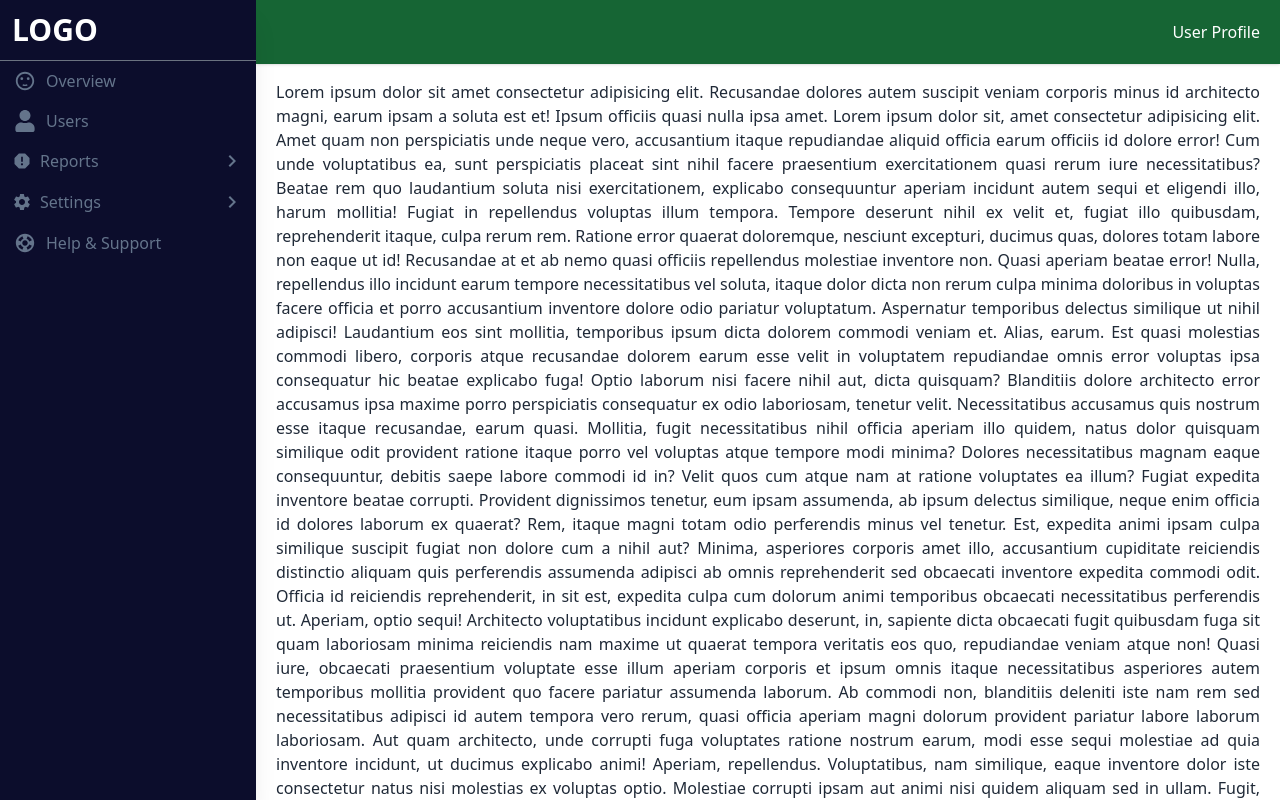
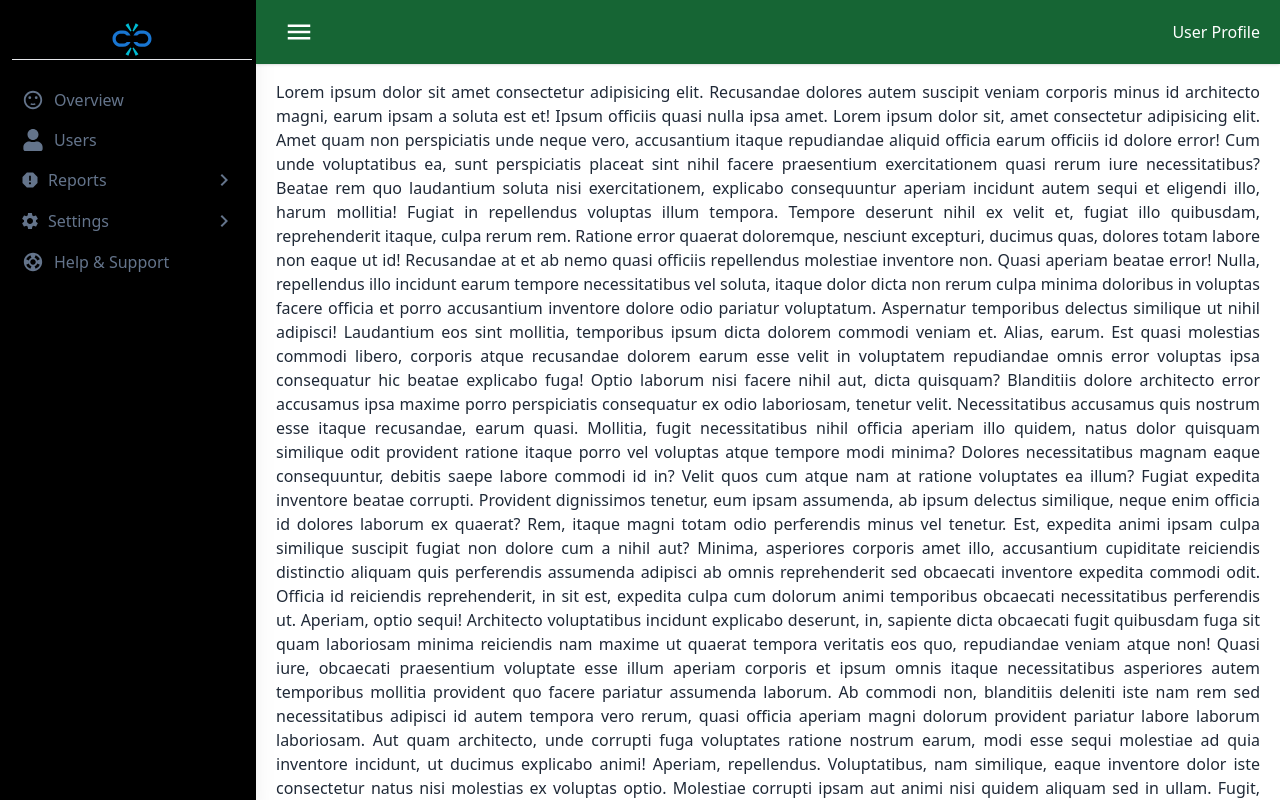
Before and after one commit to Sushil500530/Simple_Dashboard_Layout, a React (Vite) app: page / in a window 1280 px wide. Shown: the top 800 px of the page. Built offline with nearby package versions, Linux system fonts and the light colour scheme.

Commit message:
add logic for menu showing specificly

```diff
--- a/src/App.jsx
+++ b/src/App.jsx
@@ -4,8 +4,8 @@ import SimpleDashboardLayout from "./components/layouts/simple-layout"
 function App() {
   return (
     <>
-      {/* <DashbaordLayout /> */}
-      <SimpleDashboardLayout />
+      <DashbaordLayout />
+      {/* <SimpleDashboardLayout /> */}
     </>
   )
 }
--- a/src/components/layouts/DashbaordLayout.jsx
+++ b/src/components/layouts/DashbaordLayout.jsx
@@ -1,14 +1,24 @@
 import { useState, useEffect } from "react";
 import { FcBrokenLink } from "react-icons/fc";
-import { MdMenu } from "react-icons/md";
+import { MdMenu, MdStar } from "react-icons/md";
 import { Outlet, Link } from 'react-router-dom';
 import { MdDashboard, MdSettings } from 'react-icons/md';
+import { dashboardData } from "../../data/menu-items";
+import AccordionLink from "../reuseable/accordion-link";
+import AccordionMenu from "../reuseable/accordion-menu";
 
 const DashbaordLayout = () => {
     const [isActive, setIsActive] = useState(false);
+    const [isActiveIconContent, setIsActiveIconContent] = useState(false);
     const [activeMenuIndex, setActiveMenuIndex] = useState(null); // Track which menu is active
+    const [openAccordion, setOpenAccordion] = useState(null);
 
     const linkMenus = [
+        {
+            title: 'Overview',
+            path: '/settings',
+            icon: <MdStar />,
+        },
         {
             title: 'Home',
             path: '/',
@@ -31,22 +41,26 @@ const DashbaordLayout = () => {
                 { title: 'Privacy', path: '/privacy' },
             ],
         },
+
     ];
 
     const handleToggleLeft = () => {
-        setIsActive(!isActive);
+        setIsActiveIconContent(!isActiveIconContent);
     };
 
     const toggleSubMenu = (index) => {
-        setActiveMenuIndex(activeMenuIndex === index ? null : index); // Toggle submenu visibility
+        // Toggle submenu visibility
+        setActiveMenuIndex(activeMenuIndex === index ? null : index);
     };
-
+    const handleToggle = (id) => {
+        setOpenAccordion(openAccordion === id ? null : id);
+    };
     // Close submenu when clicking outside
     useEffect(() => {
         const handleClickOutside = (event) => {
             const sidebar = document.getElementById('sidebar');
             if (sidebar && !sidebar.contains(event.target)) {
-                setActiveMenuIndex(null); // Close submenu if clicking outside
+                setActiveMenuIndex(null);
             }
         };
 
@@ -61,15 +75,86 @@ const DashbaordLayout = () => {
             {/* Sidebar */}
             <div
                 id="sidebar"
-                className={`fixed bg-gray-500 text-[#64748B] shadow-xl min-h-screen inset-y-0 left-0 transform
-                 ${isActive ? "w-[70px] -translate-x-full lg:translate-x-0" : "w-64"} transition-all duration-200 px-2`}
+                className={`fixed bg-[#000000] text-[#64748B] shadow-xl min-h-screen inset-y-0 left-0 transform
+                 ${isActiveIconContent ? "w-[70px] -translate-x-full lg:translate-x-0" : "w-64"} transition-all duration-200 px-2`}
             >
                 <FcBrokenLink className="text-3xl relative left-1 w-full h-10 my-5 border-b" />
-                <div className="bg-transparent text-black hidden lg:block">
+                {
+                    isActiveIconContent ? <div className="bg-transparent text-black hidden lg:block">
+                        <div className="flex flex-col items-start justify-center">
+                            {linkMenus.map((menu, index) => (
+                                <div key={index} className="relative w-full">
+                                    <div
+                                        role="button"
+                                        className="btn flex items-center justify-center w-full"
+                                        onClick={() => toggleSubMenu(index)}
+                                    >
+                                        {menu.icon}
+                                    </div>
+                                    {activeMenuIndex === index && (
+                                        <div className={`${menu?.subTitle?.length > 0 && "absolute left-16 top-0 w-48 bg-white shadow-lg rounded z-50 p-3"}`}>
+                                            <ul className="space-y-2">
+                                                {menu?.subTitle?.length > 0 && menu?.subTitle?.map((subItem, subIndex) => (
+                                                    <li key={subIndex}>
+                                                        <Link to={subItem.path} className="text-blue-500 hover:underline">
+                                                            {subItem.title}
+                                                        </Link>
+                                                    </li>
+                                                ))}
+                                            </ul>
+                                        </div>
+                                    )}
+                                </div>
+                            ))}
+                        </div>
+                    </div>
+                    :
+                    <div className="common-flex flex-col
+                     gap-1">
+                        {dashboardData?.length > 0 && dashboardData.map((item) => (
+                            item?.subMenu ? (
+                                <AccordionMenu
+                                    key={item?.id}
+                                    icon={item?.icon}
+                                    title={item?.title}
+                                    isOpen={openAccordion === item?.id}
+                                    onToggle={() => handleToggle(item?.id)}
+                                >
+                                    {item?.subMenu.map((subItem, index) => (
+                                        <AccordionLink
+                                            key={index}
+                                            pathName={subItem?.href}
+                                            linkTitle={subItem?.title}
+                                            handleClick={handleToggleLeft}
+                                        />
+                                    ))}
+                                </AccordionMenu>
+                            ) : (
+                                <AccordionLink
+                                    pathName={item?.href}
+                                    linkTitle={item?.title}
+                                    icon={item?.icon}
+                                    handleClick={handleToggleLeft}
+                                />
+                            )
+                        ))}
+                    </div>
+                }
+            </div>
+            {/* <div
+             id="sidebar"
+                className={` z-50 fixed bg-gray-500 text-[#000000] shadow-xl overflow-y-auto min-h-screen inset-y-0 left-0 transform
+                 ${isActive ? "w-[70px] transition-all duration-200 -translate-x-full lg:translate-x-0" : "w-64 transition-all duration-200 ease-in-out bg-gray-500"
+                    } transition-all duration-200 px-2`}
+
+            >
+                <FcBrokenLink className="text-3xl relative left-1 w-full h-10 my-5 border-b z-50 " />
+                {
+                    isActive ? <div>Left menu</div> : <div className="bg-transparent text-black hidden lg:block">
                     <div className="flex flex-col items-start justify-center">
                         {linkMenus.map((menu, index) => (
                             <div key={index} className="relative w-full">
-                                {/* Main Menu Button */}
+
                                 <div
                                     role="button"
                                     className="btn flex items-center justify-start w-full"
@@ -79,7 +164,7 @@ const DashbaordLayout = () => {
                                     <span className={`${isActive ? 'hidden' : 'ml-2'}`}>{menu.title}</span>
                                 </div>
 
-                                {/* Submenu Popover */}
+
                                 {activeMenuIndex === index && (
                                     <div className="absolute left-16 top-0 w-48 bg-white shadow-lg z-50 p-3">
                                         <ul className="space-y-2">
@@ -97,11 +182,12 @@ const DashbaordLayout = () => {
                         ))}
                     </div>
                 </div>
-            </div>
+                }
+            </div> */}
 
             {/* Top navigation bar */}
             <div className={`fixed top-0 bg-green-800 text-white right-0 flex items-center justify-between h-16 z-[999]
-                    ${isActive ? 'w-full lg:w-[calc(100%-70px)]' : 'w-full lg:w-[calc(100%-256px)]'}
+                    ${isActiveIconContent ? 'w-full lg:w-[calc(100%-70px)]' : 'w-full lg:w-[calc(100%-256px)]'}
                     transition-all duration-200 float-right px-5 shadow`}>
                 <div className="w-auto h-full flex items-center justify-center">
                     <button className="text-white border-e border-e-gray-300 w-16 h-full text-center lg:hidden block">
@@ -120,8 +206,9 @@ const DashbaordLayout = () => {
             </div>
 
             {/* Main content area */}
-            <div onClick={()=>setIsActive(true)} className={`
-                ${isActive ? 'w-full lg:w-[calc(100%-70px)]' : 'w-full lg:w-[calc(100%-256px)]'}
+            {/* onClick={()=>setIsActive(true)} */}
+            <div className={`
+                ${isActiveIconContent ? 'w-full lg:w-[calc(100%-70px)]' : 'w-full lg:w-[calc(100%-256px)]'}
                 pt-[5rem] float-right shadow transition-all duration-200 ease-in-out p-5 relative z-[-1] min-h-screen`}>
                 <Outlet />
             </div>
--- a/src/components/reuseable/accordion-link/index.jsx
+++ b/src/components/reuseable/accordion-link/index.jsx
@@ -1,14 +1,14 @@
 /* eslint-disable react/prop-types */
 import { NavLink } from "react-router-dom";
 
-export default function AccordionLink({ pathName, linkTitle, icon: Icon, handleClick }){
+export default function AccordionLink({ pathName, linkTitle, icon: Icon, handleClick }) {
   return (
+    <>
       <NavLink
       onClick={handleClick}
         to={pathName}
         className={({ isActive }) =>
-        `flex items-center gap-1 text-[14px] lg:text-base font-normal px-3 py-2 w-full rounded-lg ${
-          isActive
+          `lg:hidden flex items-center gap-1 text-[14px] lg:text-base font-normal px-3 py-2 w-full rounded-lg ${isActive
             ? " text-white"
             : "bg-transparent text-[#64748B]"
           }`
@@ -22,5 +22,23 @@ export default function AccordionLink({ pathName, linkTitle, icon: Icon, handleC
         )}
         {linkTitle}
       </NavLink>
+      <NavLink
+        to={pathName}
+        className={({ isActive }) =>
+          `hidden lg:flex items-center gap-1 text-[14px] lg:text-base font-normal px-3 py-2 w-full rounded-lg ${isActive
+            ? " text-white"
+            : "bg-transparent text-[#64748B]"
+          }`
+        }
+      >
+        {/* Conditionally render the icon if it exists */}
+        {Icon && (
+          <span className="w-[26px] h-[22px] mr-1 flex items-center justify-center">
+            <Icon size={22} />
+          </span>
+        )}
+        {linkTitle}
+      </NavLink>
+    </>
   );
 }
```
Also changed, not shown: src/router/router.jsx (+16 -0 lines). Lines whose indentation alone changed are shown as unchanged.
